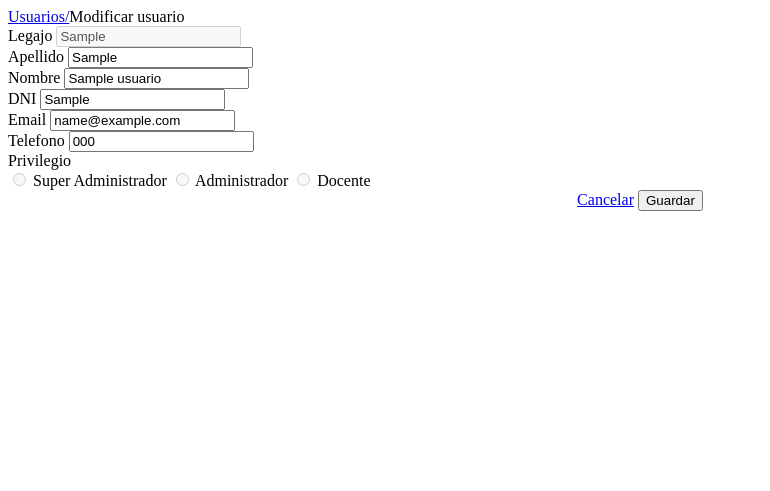
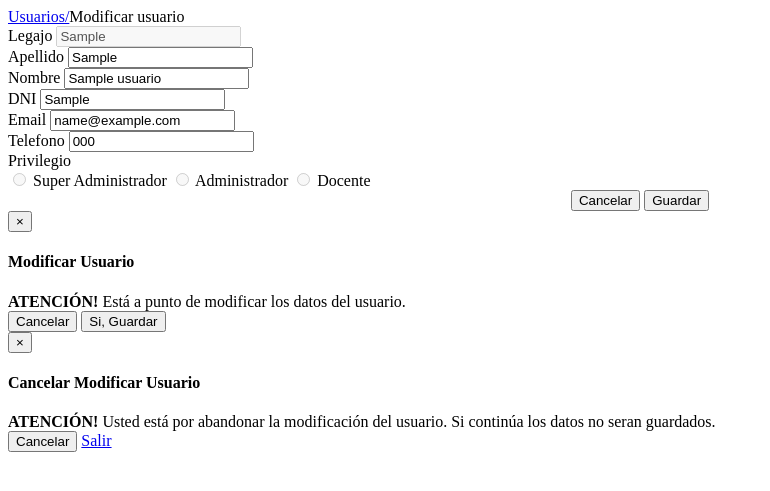
Before and after one commit to VirginiaCardoso/Examenes, a CodeIgniter app: template application/views/content/administracion/modificar_usuario.php in a window 1280 px wide. Shown: the top 491 px of the page, without its empty margins (0-770 px from the left). Run offline with CodeIgniter, Linux system fonts and the light colour scheme; the template is opened without the code that fills it: most values are stand-ins (such as "Sample title", 1, 10 or a date in 2020); data that the repository does not hold is empty.

Commit message:
modificar usuario

```diff
--- a/application/controllers/catedras.php
+++ b/application/controllers/catedras.php
@@ -284,7 +284,7 @@
      *
      *
      * @access  public
-     * @param   $id int id leg_doc de catedra
+     * @param   $cod_cat de catedra
      */
     public function eliminar_catedra($cod_cat)
     {
--- a/application/models/alumnos_model.php
+++ b/application/models/alumnos_model.php
@@ -69,9 +69,12 @@
 	public function eliminar_alumno($lu_alu)
 	{
 		//Verifico que exista un alumno con el mismo lu_alu
-		$query_string = "SELECT lu_alu FROM alumnos
-				WHERE lu_alu = ? ";
-		$query = $this->db->query($query_string,array($lu_alu));
+		// $query_string = "SELECT lu_alu FROM alumnos
+		// 		WHERE lu_alu = ? ";
+		// $query = $this->db->query($query_string,array($lu_alu));
+		//select en una linea:
+		$query = $this->db->get_where('alumnos', array('lu_alu' => $lu_alu), $lu_alu);
+
 		if($this->db->affected_rows() == 0)
 		{
 
@@ -79,13 +82,18 @@
 			throw new Exception(ERROR_REPETIDO); //cambiar error
 		}
 		else{
+
 			$query_string = "SELECT cod_cat FROM alumnos_catedras
 				WHERE lu_alu = ? ";
 			$query = $this->db->query($query_string,array($lu_alu));
 			if($this->db->affected_rows() > 0)
 			{
-				$query_string = "DELETE FROM alumnos_catedras WHERE lu_alu = ?";
-				$this->db->query($query_string,array($lu_alu));
+				$this->db->delete('alumnos_catedras', array('lu_alu' => $lu_alu));
+			}
+			else{
+
+			$exam = $query->row_array();
+			throw new Exception(ERROR_REPETIDO); //cambiar error
 			}
 
 		}
--- a/application/views/content/administracion/modificar_usuario.php
+++ b/application/views/content/administracion/modificar_usuario.php
@@ -46,18 +46,7 @@
 							</div>
 						</div>
 					</div>
-					<!-- <div class="form-group">
-						<div class="row">
-							<div class="col-xs-6">
-									<label for="pass" class="control-label">Contraseña</label>
-									<input type="text" class="form-control" id="pass" name="pass" value="<?php echo $usuario['pass'];?>" disabled/>
-							</div>
-							<div class="col-xs-6">
-									<label for="passconf" class="control-label">Confirmar Contraseña</label>
-									<input type="text" class="form-control" id="passconf" name="passconf" value="<?php echo $usuario['leg_doc'];?>"  />
-							</div>
-						</div>
-					</div> -->
+
 					<div class="form-group">
 						<div class="row">
 							<div class="col-xs-6">
@@ -108,9 +97,55 @@
 			    	</div>
 
 				<div class="form-group-buttons">
-					<a id="btn-cancelar" href="<?php echo site_url('administracion/usuarios');?>" class="btn btn-default">Cancelar</a>
-					<button id="btn-submit" name="boton" class="btn btn-primary" type="submit">Guardar</button>
+					<!-- <a id="btn-cancelar" href="<?php echo site_url('administracion/usuarios');?>" class="btn btn-default">Cancelar</a>
+					<button id="btn-submit" name="boton" class="btn btn-primary" type="submit">Guardar</button> -->
+
+					<button id="btn-cancelar" name="boton" class="btn btn-default btn-lg" type="button" data-toggle="modal" data-target="#cUsuario">Cancelar</button>
+							<button id="btn-guardar" name="boton" class="btn btn-primary btn-lg" type="button" data-toggle="modal" data-target="#gUsuario">Guardar</button>
+
 				</div>
+
+				<!-- Modal -->
+									<div class="modal fade" id="gUsuario" tabindex="-1" role="dialog" aria-labelledby="gGuiaLabel">
+									  <div class="modal-dialog" role="document">
+									    <div class="modal-content">
+									      <div class="modal-header">
+									        <button type="button" class="close" data-dismiss="modal" aria-label="Close"><span aria-hidden="true">&times;</span></button>
+									        <h4 class="modal-title" id="gGuiaLabel">Modificar Usuario</h4>
+									      </div>
+									      <div class="modal-body">
+									        <div id="alert-warning-save" class="alert alert-warning modal-body-content">
+												<strong>ATENCIÓN!</strong> Está a punto de modificar los datos del usuario.
+											</div>
+									      </div>
+									      <div class="modal-footer">
+									        <button  type="button" class="btn btn-default" data-dismiss="modal">Cancelar</button>
+									        <button  type="submit" id="btn-modal-save" class="btn btn-primary success">Si, Guardar</button>
+									      </div>
+									    </div>
+									  </div>
+									</div>
+
+									<div class="modal fade" id="cUsuario" tabindex="-1" role="dialog" aria-labelledby="cGuiaLabel">
+									  <div class="modal-dialog" role="document">
+									    <div class="modal-content">
+									      <div class="modal-header">
+									        <button type="button" class="close" data-dismiss="modal" aria-label="Close"><span aria-hidden="true">&times;</span></button>
+									        <h4 class="modal-title" id="cGuiaLabel">Cancelar Modificar Usuario</h4>
+									      </div>
+									      <div class="modal-body">
+									        <div id="alert-warning-save" class="alert alert-warning modal-body-content">
+												<strong>ATENCIÓN!</strong> Usted está por abandonar la modificación del usuario. Si continúa los datos no seran guardados.
+											</div>
+									      </div>
+									      <div class="modal-footer">
+									        <button  type="button" class="btn btn-default" data-dismiss="modal">Cancelar</button>
+									        <a  id="btn-modal-save" href="<?php echo site_url('administracion/admin');?>" type="button" class="btn btn-primary success">Salir</a>
+									      </div>
+									    </div>
+									  </div>
+									</div>
+									<!-- Fin Modal -->
 
 			</form>
 		</div> <!-- cierre contenedor formulario -->
```
Also changed, not shown: application/controllers/ponderacion.php (+75 -0 lines), application/models/catedras_model.php (+22 -17 lines), application/models/ponderacion_model.php (+20 -0 lines), application/views/content/administracion/lista_usuarios.php (+5 -21 lines).
